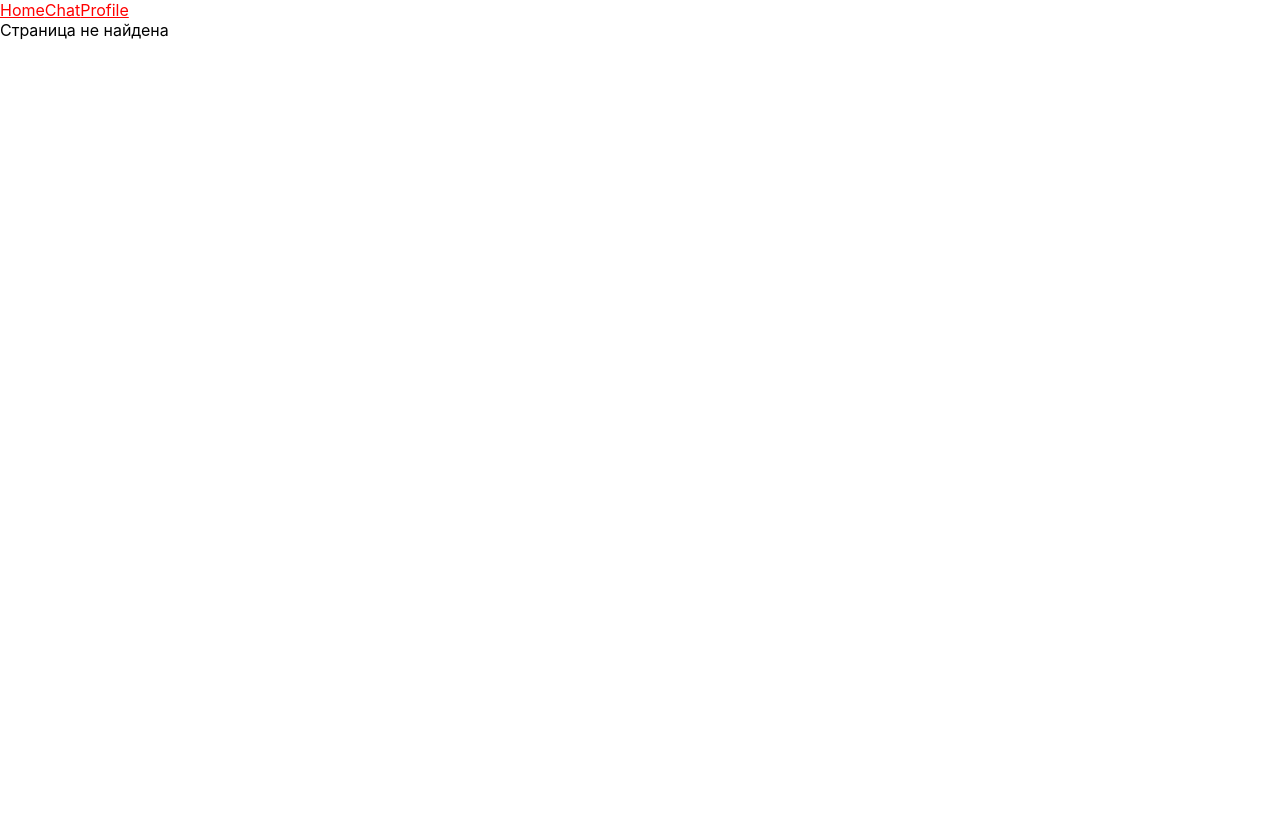
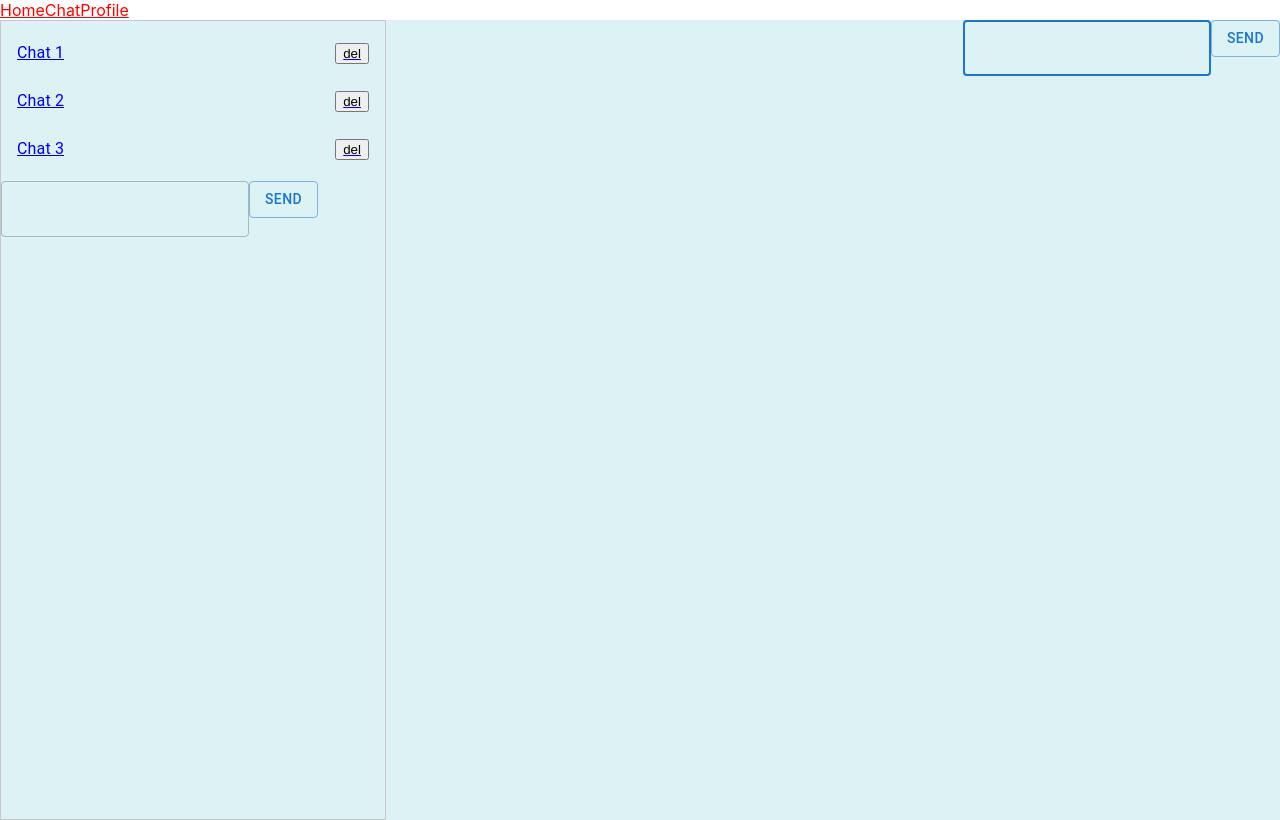
Before and after one commit to AnnaVishnyakova/React_2.0, a React (Create React App) app: page /chats/chat1 in a window 1280 px wide. Built offline with nearby package versions, Linux system fonts and the light colour scheme.

Commit message:
full version

```diff
--- a/src/components/ChatList/index.js
+++ b/src/components/ChatList/index.js
@@ -5,24 +5,13 @@ import {
      ListItemText,
 
 } from '@mui/material';
-import './chats.css';
-import { Link } from 'react-router-dom';
 
-const chats = [{
-        nameChat: "Chat 1",
-        id: "chat1",
-    },
-    {
-        nameChat: "Chat 2",
-        id: "chat2",
-    },
-    {
-        nameChat: "Chat 3",
-        id: "chat3",
-    },
-];
+import { Link,Outlet } from 'react-router-dom';
+import { FormMui } from '../FormMui';
 
-export const ChatList =()=>{
+
+
+export const ChatList =({chats,onAddChat,delChat})=>{
 
 
 return(
@@ -33,13 +22,13 @@ return(
                  < ListItem disablePadding >
                     <ListItemButton>
                         <ListItemText primary={chat.nameChat} />
+                        <button onClick={()=>delChat(chat.id)}>del</button>
                     </ListItemButton>
                 </ListItem>
                 </Link>
             ))}
         </List>
-
-
+        <FormMui  onSubmit={onAddChat}/>
     </div>
 )
 }
--- a/src/components/Layout/index.js
+++ b/src/components/Layout/index.js
@@ -28,7 +28,7 @@ export const Layout =()=>{
         <>
             <header>
                 <CustomLink to="/">Home</CustomLink>
-                <CustomLink to="/chat">Chat</CustomLink>
+                <CustomLink to="/chats">Chat</CustomLink>
                 <CustomLink to="/profile">Profile</CustomLink>
             </header>
             <Outlet />
--- a/src/components/MessageField/index.js
+++ b/src/components/MessageField/index.js
@@ -13,38 +13,10 @@ import {
 
 
 
-export const MessageField=() =>{
+export const MessageField=({messageList,addMessage}) =>{
 
-  // const params = useParams();
-  // // const navigate = useNavigate();
-  // const { chatId } = params;
-
-  const [messageList, setMessageList] = useState(
-   {
-    chat1: [{
-         text: "Привет!",
-         author: 'bot'
-       },
-       // {value:''},
-       // {input:''},
-     ],
-      chat2: [
-
-     ],
-      chat3: [{
-         text: "Пока!",
-         author: 'bot'
-       },
-       // {value:''},
-       // {input:''},
-     ],
-    }
-  );
   const messagesEnd =useRef()
   const {chatId} = useParams();
-
-  // const {chatId} = params;
-  // console.log(params)
 
   const handleAddMessage = (text) => {
     sendMessage(text, AUTHORS.ME);
@@ -57,10 +29,7 @@ export const MessageField=() =>{
         author,
         id:`newMessage-${Date.now()}`,
       };
-      setMessageList((prevMessageList) => ({
-        ...prevMessageList,
-        [chatId]: [...prevMessageList[chatId], newMessage],
-      }));
+      addMessage(chatId, newMessage);
   }
 
   useEffect(() => {
--- a/src/components/Router/index.js
+++ b/src/components/Router/index.js
@@ -13,24 +13,83 @@ import {
     Route,
 }  from 'react-router-dom'
 
+import React, {
+    useState,
+    useRef,
+    useEffect
+} from "react";
+
 import {HomePage} from '../../pages/HomePage';
 import {ChatPage} from '../../pages/ChatPage';
 import {ProfilePage} from '../../pages/ProfilePage';
 import {NotFoundPage} from '../../pages/NotFoundPage';
 import {Layout} from '../Layout';
-import {MessageField} from '../MessageField'
+import {MessageField} from '../MessageField';
+
+const initialChats = [{
+        nameChat: "Chat 1",
+        id: "chat1",
+    },
+    {
+        nameChat: "Chat 2",
+        id: "chat2",
+    },
+    {
+        nameChat: "Chat 3",
+        id: "chat3",
+    },
+];
+
+
+const initialMessages = initialChats.reduce((acc, el) => {
+    acc[el.id] = [];
+    return acc;
+}, {});
 
 
 export const Router=()=>{
+    const [chatList, setChatList] = useState(initialChats);
+    const [messages, setMessages] = useState(initialMessages);
+
+    const handleAddMessage = (chatId, newMessage) => {
+        setMessages((prevMessages) => ({
+            ...prevMessages,
+            [chatId]: [...prevMessages[chatId], newMessage],
+        }));
+    };
+
+    const handleAddchat=(newChatName)=>{
+        const newId=`chat-${Date.now()}`;
+        const newChat={
+            id:newId,
+            nameChat: newChatName,
+        };
+
+        setChatList((prevChatList)=>[...prevChatList,newChat]);
+        setMessages((prevMessages)=>({...prevMessages,
+            [newId]:[]
+        }))
+    }
+
+    const handleDelchat = (idDelChat) => {
+        setChatList(prevChatList=>prevChatList.filter(chat=>chat.id!==idDelChat));
+        setMessages((prevMessages) => {
+            const newMessages ={...prevMessages};
+            delete newMessages[idDelChat];
+            return newMessages
+        })
+
+    }
+
     return(
         <>
         <Routes>
             <Route path="/" element ={<Layout />}>
                 <Route index element={<HomePage />}/>
                 <Route path="profile" element={<ProfilePage/>}/>
-                <Route path="chat" element={<ChatPage/>}>
-                    {/* <Route index element={<span>Please select a chat</span>} /> */}
-                    <Route path=':chatId' element={<MessageField/>} />
+                <Route path="chats" element={<ChatPage chatList={chatList} onAddChat={handleAddchat} delChat={handleDelchat}/> }>
+                    <Route index element={<span>Please select a chat</span>} />
+                    <Route path=':chatId' element={<MessageField messageList={messages} addMessage={handleAddMessage}/>} />
                 </Route>
                 <Route path="*" element={<NotFoundPage/>}/>
             </Route>
@@ -38,32 +97,5 @@ export const Router=()=>{
         </>
 
 
-        // <BrowserRouter>
-        //     <Box sx={{ flexGrow: 1 }}>
-        //         <AppBar position="static">
-        //             <Toolbar>
-        //                 <Typography variant="h6" component="div" sx={{ flexGrow: 1 }}>
-        //                     <Link to="/">Home</Link>
-        //                 </Typography>
-        //                 <Typography variant="h6" component="div" sx={{ flexGrow: 1 }}>
-        //                     <Link to="/chats">Layout</Link>
-        //                 </Typography>
-        //                 <Typography variant="h6" component="div" sx={{ flexGrow: 1 }}>
-        //                     <Link to="/profile">Profile</Link>
-        //                 </Typography>
-        //             </Toolbar>
-        //         </AppBar>
-        //     </Box>
-
-        //     <Routes>
-        //         <Route path="/" element={<Home />}></Route>
-        //         <Route  path='/chats' element={<Layout/>}/>
-        //         {/* <Route path="chats" element={<ChatList />}>
-
-        //             <Route path=":chatId" element={<MessageField/>}/>
-        //         </Route> */}
-        //         {/* <Route path="/profile" element={<App />}></Route> */}
-        //     </Routes>
-        // </BrowserRouter>
     )
 }
--- a/src/pages/ChatPage.js
+++ b/src/pages/ChatPage.js
@@ -1,45 +1,14 @@
-import {
-    List,
-     ListItem,
-     ListItemButton,
-     ListItemText,
+// import './chats.css';
+import { Outlet } from 'react-router-dom';
+import './style.css'
+import { ChatList } from '../components/ChatList';
 
-} from '@mui/material';
-// import './chats.css';
-import { Link } from 'react-router-dom';
+export const ChatPage =({chatList,onAddChat,delChat})=>{
+return(
+    <div  className='chat-page'>
+        <ChatList chats={chatList} onAddChat={onAddChat} delChat={delChat} className="chat-lists"/>
+        <Outlet />
+    </div>
 
-const chats = [{
-        nameChat: "Chat 1",
-        id: "chat1",
-    },
-    {
-        nameChat: "Chat 2",
-        id: "chat2",
-    },
-    {
-        nameChat: "Chat 3",
-        id: "chat3",
-    },
-];
-
-export const ChatPage =()=>{
-
-
-return(
-    <div  className='chat-list'>
-        < List >
-            {chats.map((chat)=>(
-                <Link key={chat.id} to={`/chats/${chat.id}`}>
-                 < ListItem disablePadding >
-                    <ListItemButton>
-                        <ListItemText primary={chat.nameChat} />
-                    </ListItemButton>
-                </ListItem>
-                </Link>
-            ))}
-        </List>
-
-
-    </div>
 )
 }
--- /dev/null
+++ b/src/pages/style.css
@@ -0,0 +1,14 @@
+.chat-page {
+    display: flex;
+
+    justify-content: space-between;
+    background-color: rgb(220, 242, 245);
+    width: 100%;
+    overflow-y: auto;
+
+    height: 100vh;
+}
+.chat-list{
+    width: 30%;
+    border: 1px solid rgb(202, 199, 199);
+}
```
